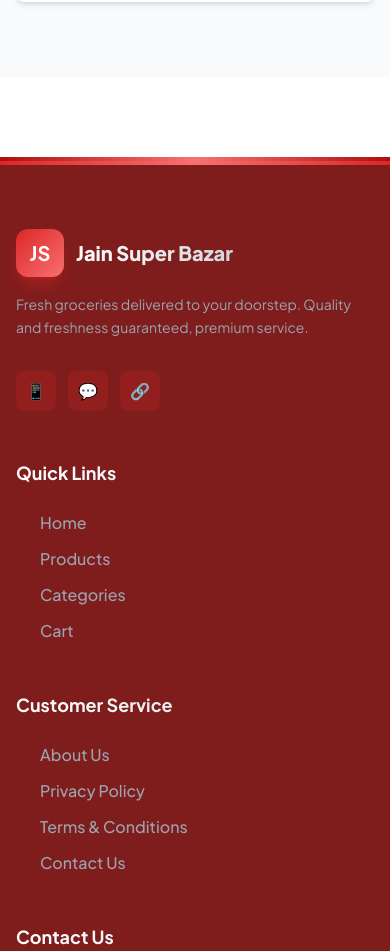
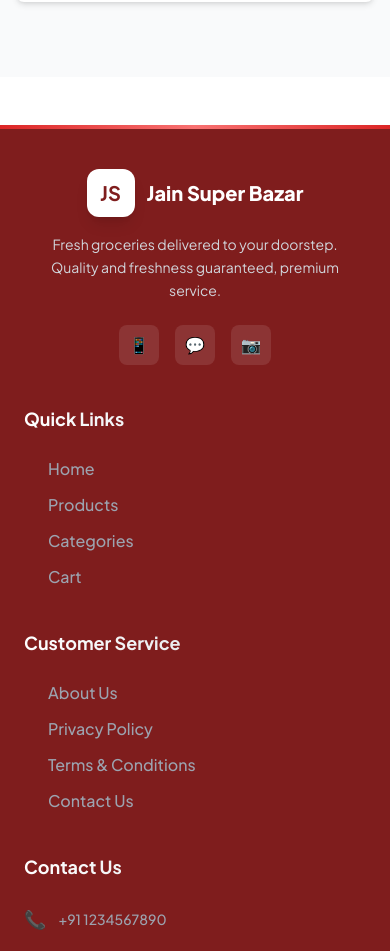
Before and after one commit to Sanket2702-nova/jain-superbazar, a React (Vite) app in the folder frontend/: page /login in a window 390 px wide. Shown: the part 840-1791 px from the top of the page. Built offline with nearby package versions, Linux system fonts and the light colour scheme.

Commit message:
Final responsiveness polish for all pages and components

```diff
--- a/frontend/src/App.jsx
+++ b/frontend/src/App.jsx
@@ -20,7 +20,7 @@ function AppContent() {
   const isAdminPage = location.pathname.startsWith('/admin')
 
   return (
-    <div className="flex flex-col min-h-screen bg-white dark:bg-slate-900 text-gray-900 dark:text-gray-100 transition-colors duration-300">
+    <div className="flex flex-col min-h-screen bg-white dark:bg-slate-900 text-gray-900 dark:text-gray-100 transition-colors duration-300 w-full overflow-x-hidden">
       <CustomCursor />
       {!isAdminPage && <Navbar />}
       <main className="flex-1">
--- a/frontend/src/components/Footer.jsx
+++ b/frontend/src/components/Footer.jsx
@@ -3,28 +3,27 @@ import { Link } from 'react-router-dom'
 
 const Footer = () => {
   return (
-    <footer className="bg-red-900 text-white mt-20">
+    <footer className="bg-red-900 text-white mt-12 md:mt-20">
       {/* Top accent */}
-      <div className="h-1 bg-gradient-to-r from-primary via-red-400 to-primary"></div>
       <div className="h-1 bg-gradient-to-r from-red-600 via-red-400 to-red-600"></div>
 
-      <div className="max-w-7xl mx-auto px-4 sm:px-6 lg:px-8 py-16">
-        <div className="grid grid-cols-1 md:grid-cols-4 gap-12">
+      <div className="max-w-7xl mx-auto px-6 sm:px-8 py-10 md:py-16">
+        <div className="grid grid-cols-1 sm:grid-cols-2 lg:grid-cols-4 gap-10 md:gap-12">
           {/* Company Info */}
-          <div className="space-y-4">
-            <div className="flex items-center space-x-3 group">
-              <div className="w-12 h-12 bg-gradient-to-br from-red-600 to-red-400 rounded-xl flex items-center justify-center shadow-lg shadow-red-600/40 group-hover:shadow-red-600/60 transition-shadow">
-                <span className="text-white font-bold text-xl">JS</span>
+          <div className="space-y-4 text-center sm:text-left">
+            <div className="flex items-center justify-center sm:justify-start space-x-3 group">
+              <div className="w-12 h-12 bg-white rounded-xl flex items-center justify-center shadow-lg group-hover:scale-110 transition-transform">
+                <span className="text-red-900 font-bold text-xl">JS</span>
               </div>
-              <span className="font-extrabold text-xl bg-clip-text text-transparent bg-gradient-to-r from-white to-gray-300">Jain Super Bazar</span>
+              <span className="font-extrabold text-xl text-white">Jain Super Bazar</span>
             </div>
-            <p className="text-gray-400 text-sm leading-relaxed">
+            <p className="text-gray-300 text-sm leading-relaxed max-w-xs mx-auto sm:mx-0">
               Fresh groceries delivered to your doorstep. Quality and freshness guaranteed, premium service.
             </p>
-            <div className="flex gap-3 pt-4">
-              <a href="#" className="w-10 h-10 bg-red-600/20 hover:bg-red-600/40 rounded-lg flex items-center justify-center transition-all duration-300">📱</a>
-              <a href="#" className="w-10 h-10 bg-red-600/20 hover:bg-red-600/40 rounded-lg flex items-center justify-center transition-all duration-300">💬</a>
-              <a href="#" className="w-10 h-10 bg-red-600/20 hover:bg-red-600/40 rounded-lg flex items-center justify-center transition-all duration-300">🔗</a>
+            <div className="flex justify-center sm:justify-start gap-4 pt-2">
+              <a href="#" className="w-10 h-10 bg-white/10 hover:bg-white/20 rounded-lg flex items-center justify-center transition-all">📱</a>
+              <a href="#" className="w-10 h-10 bg-white/10 hover:bg-white/20 rounded-lg flex items-center justify-center transition-all">💬</a>
+              <a href="#" className="w-10 h-10 bg-white/10 hover:bg-white/20 rounded-lg flex items-center justify-center transition-all">📷</a>
             </div>
           </div>
 
--- a/frontend/src/components/Navbar.jsx
+++ b/frontend/src/components/Navbar.jsx
@@ -65,7 +65,7 @@ const Navbar = () => {
 
   return (
     <>
-      <nav className="sticky top-0 z-50 bg-[#B00E0E] dark:bg-red-950 shadow-md border-b border-white/10 transition-all duration-300">
+      <nav className="sticky top-0 z-50 bg-[#B00E0E] dark:bg-red-950 shadow-md border-b border-white/10 transition-all duration-300 w-full">
         <div className="max-w-7xl mx-auto px-4 sm:px-6 lg:px-8">
           <div className="flex justify-between items-center h-[72px]">
             {/* Logo */}
--- a/frontend/src/pages/Home.jsx
+++ b/frontend/src/pages/Home.jsx
@@ -350,7 +350,7 @@ const Home = () => {
         ) : error ? (
           <ErrorState message={error} onRetry={() => fetchProducts()} />
         ) : (
-          <div className="grid grid-cols-2 lg:grid-cols-3 xl:grid-cols-4 gap-3 md:gap-6 px-2 md:px-4">
+          <div className="grid grid-cols-2 lg:grid-cols-3 xl:grid-cols-4 gap-2 sm:gap-4 md:gap-6 px-1 md:px-4">
             {bestSellingProducts.map((product, index) => (
               <ProductCard key={product._id} product={product} index={index} />
             ))}
```
